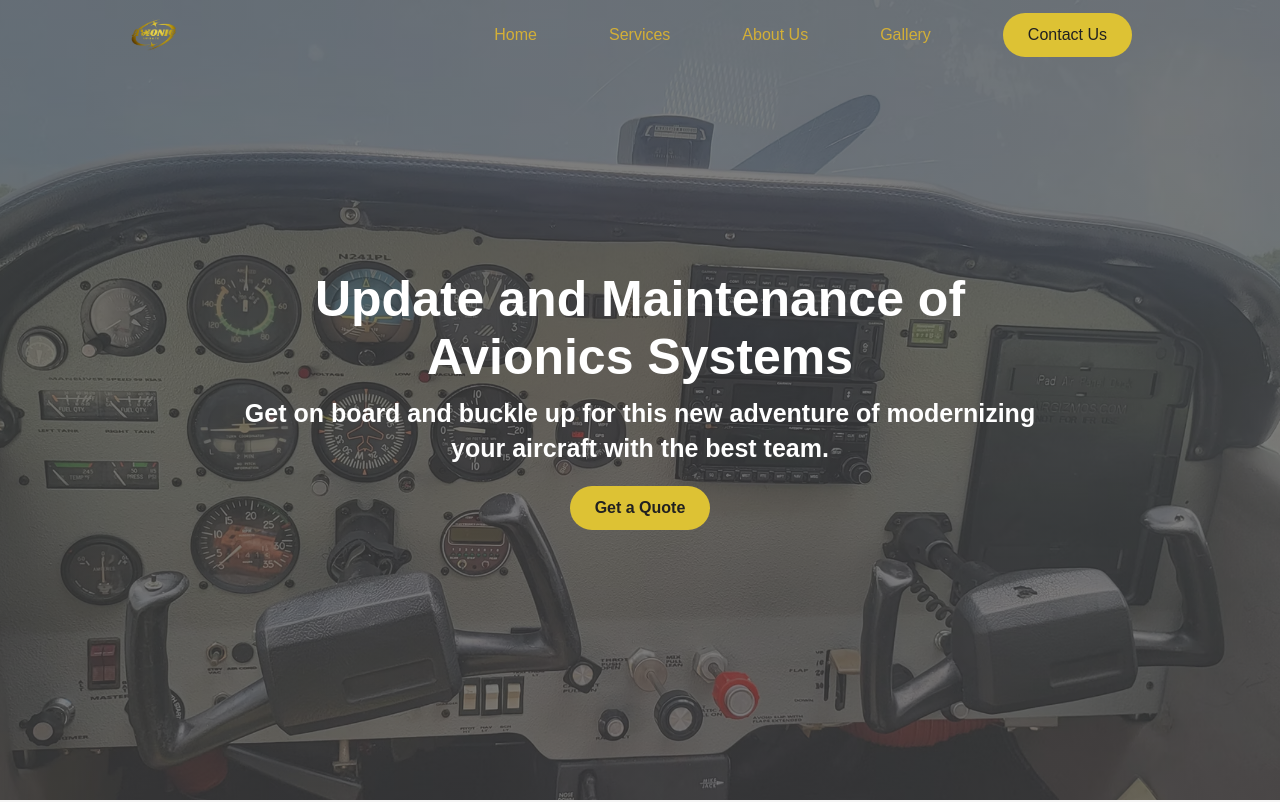
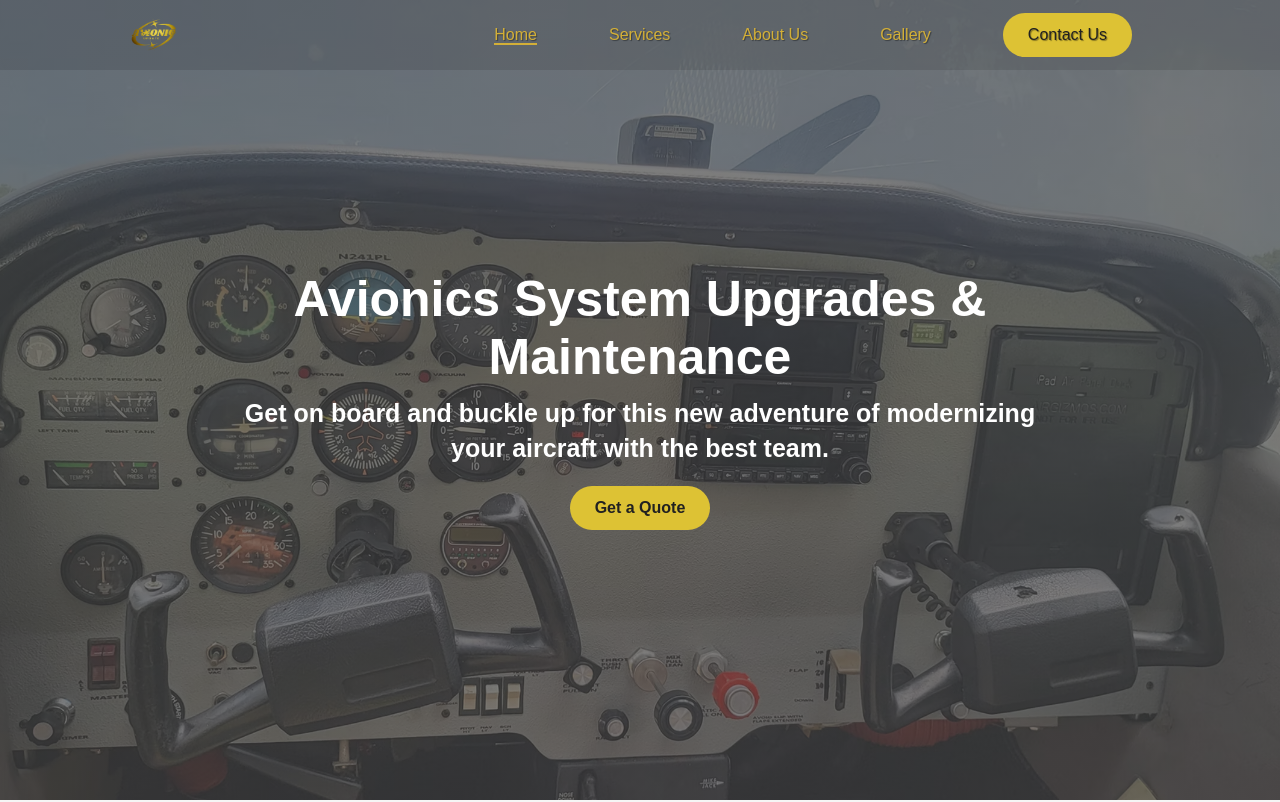
Before and after one commit to Koala-Tech-Digital-Solutions/JazzAvionics, a React (Vite) app: page / in a window 1280 px wide. Shown: the top 802 px of the page. Built offline with nearby package versions, Linux system fonts and the light colour scheme.

Commit message:
some changes

```diff
--- a/index.html
+++ b/index.html
@@ -4,6 +4,9 @@
     <meta charset="UTF-8" />
     <meta name="viewport" content="width=device-width, initial-scale=1.0" />
     <title>Avionic Update</title>
+
+    <!-- Favicon -->
+    <link rel="icon" href="/favicon.ico" type="image/x-icon" />
   </head>
   <body>
     <div id="root"></div>
--- a/src/Components/Hero/Hero.jsx
+++ b/src/Components/Hero/Hero.jsx
@@ -6,7 +6,7 @@ const Hero = () => {
   return (
     <div className="hero">
       <div className="hero-text">
-        <h1>Update and Maintenance of Avionics Systems</h1>
+        <h1>Avionics System Upgrades & Maintenance</h1>
         <p>
           Get on board and buckle up for this new adventure of modernizing your
           aircraft with the best team.
--- a/src/Components/Navbar/Navbar.css
+++ b/src/Components/Navbar/Navbar.css
@@ -9,6 +9,7 @@ nav {
   align-items: center;
   justify-content: space-between;
   z-index: 1000;
+  background: rgba(0, 0, 0, 0.1);
 }
 
 .logo {
@@ -28,6 +29,7 @@ nav {
   display: flex;
   align-items: center;
   gap: 2rem;
+  text-shadow: 1px 1px 1px rgba(0, 0, 0, 0.4);
 }
 
 /* Mobile menu hidden state */
@@ -141,3 +143,28 @@ nav ul li {
     pointer-events: all !important;
   }
 }
+nav ul li a {
+  position: relative;
+  text-decoration: none;
+  color: inherit;
+}
+
+nav ul li a::after {
+  content: "";
+  position: absolute;
+  left: 0;
+  bottom: -2px;
+  width: 100%;
+  height: 2px;
+  background-color: #d3af37;
+  transform: scaleX(0);
+  transform-origin: right;
+  transition: transform 0.3s ease;
+}
+
+nav ul li a:hover::after {
+  transform: scaleX(1);
+}
+nav ul li a.active-link::after {
+  transform: scaleX(1);
+}
--- a/src/Components/Navbar/Navbar.jsx
+++ b/src/Components/Navbar/Navbar.jsx
@@ -1,5 +1,5 @@
 import React, { useEffect, useState } from "react";
-import { Link, useLocation } from "react-router-dom";
+import { NavLink, useLocation } from "react-router-dom";
 import "./Navbar.css";
 import logo from "../../assets/logo.png";
 import menu_icon from "../../assets/menu-icon.png";
@@ -22,46 +22,67 @@ const Navbar = () => {
     setMobileMenu((prev) => !prev);
   };
 
-  // Close menu on route change
   useEffect(() => {
     setMobileMenu(false);
   }, [location.pathname]);
 
-  // Prevent scroll on mobile when menu is open
   useEffect(() => {
     document.body.style.overflow = mobileMenu ? "hidden" : "auto";
   }, [mobileMenu]);
 
   return (
     <nav className={`container ${sticky ? "dark-nav" : ""}`}>
-      <Link to="/">
+      <NavLink
+        to="/"
+        onClick={() => window.scrollTo({ top: 0, behavior: "smooth" })}
+      >
         <img src={logo} alt="Logo" className="logo" />
-      </Link>
+      </NavLink>
 
       <ul
         className={`nav-links ${
           mobileMenu ? "show" : "hide-mobile-menu"
         } nav-links-desktop`}
       >
-        <li onClick={toggleMenu}>
-          <Link to="/">Home</Link>
+        <li onClick={() => setMobileMenu(false)}>
+          <NavLink
+            to="/"
+            className={({ isActive }) => (isActive ? "active-link" : "")}
+          >
+            Home
+          </NavLink>
         </li>
-        <li onClick={toggleMenu}>
-          <Link to="/services">Services</Link>
+        <li onClick={() => setMobileMenu(false)}>
+          <NavLink
+            to="/services"
+            className={({ isActive }) => (isActive ? "active-link" : "")}
+          >
+            Services
+          </NavLink>
         </li>
-        <li onClick={toggleMenu}>
-          <Link to="/about">About Us</Link>
+        <li onClick={() => setMobileMenu(false)}>
+          <NavLink
+            to="/about"
+            className={({ isActive }) => (isActive ? "active-link" : "")}
+          >
+            About Us
+          </NavLink>
         </li>
-        <li onClick={toggleMenu}>
-          <Link to="/gallery">Gallery</Link>
+        <li onClick={() => setMobileMenu(false)}>
+          <NavLink
+            to="/gallery"
+            className={({ isActive }) => (isActive ? "active-link" : "")}
+          >
+            Gallery
+          </NavLink>
         </li>
-        {/* <li onClick={toggleMenu}>
-          <Link to="/testimonials">Testimonials</Link>
-        </li> */}
-        <li onClick={toggleMenu}>
-          <Link to="/contact" className="btn">
+        <li onClick={() => setMobileMenu(false)}>
+          <NavLink
+            to="/contact"
+            className={({ isActive }) => `btn ${isActive ? "active-link" : ""}`}
+          >
             Contact Us
-          </Link>
+          </NavLink>
         </li>
       </ul>
 
```
Also changed, not shown: 1 other file (tests, documents, lock files or other folders).
